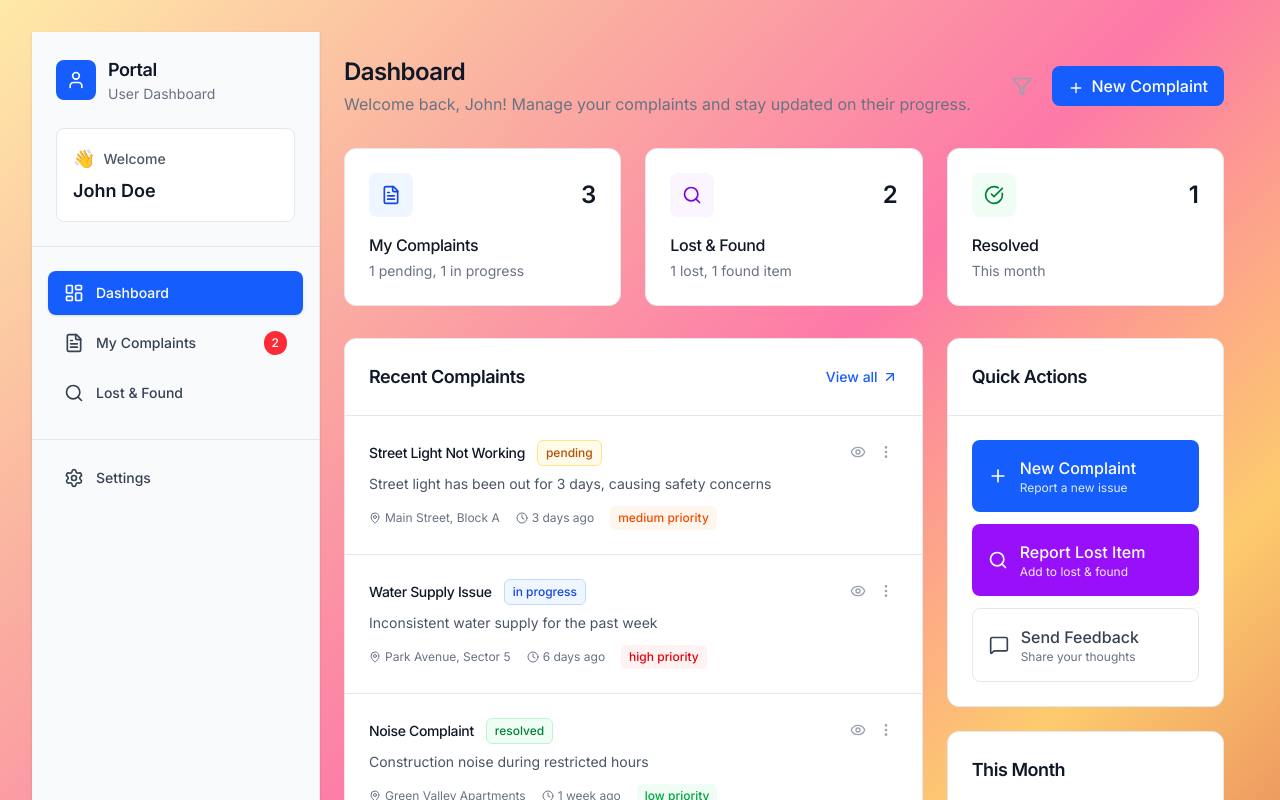
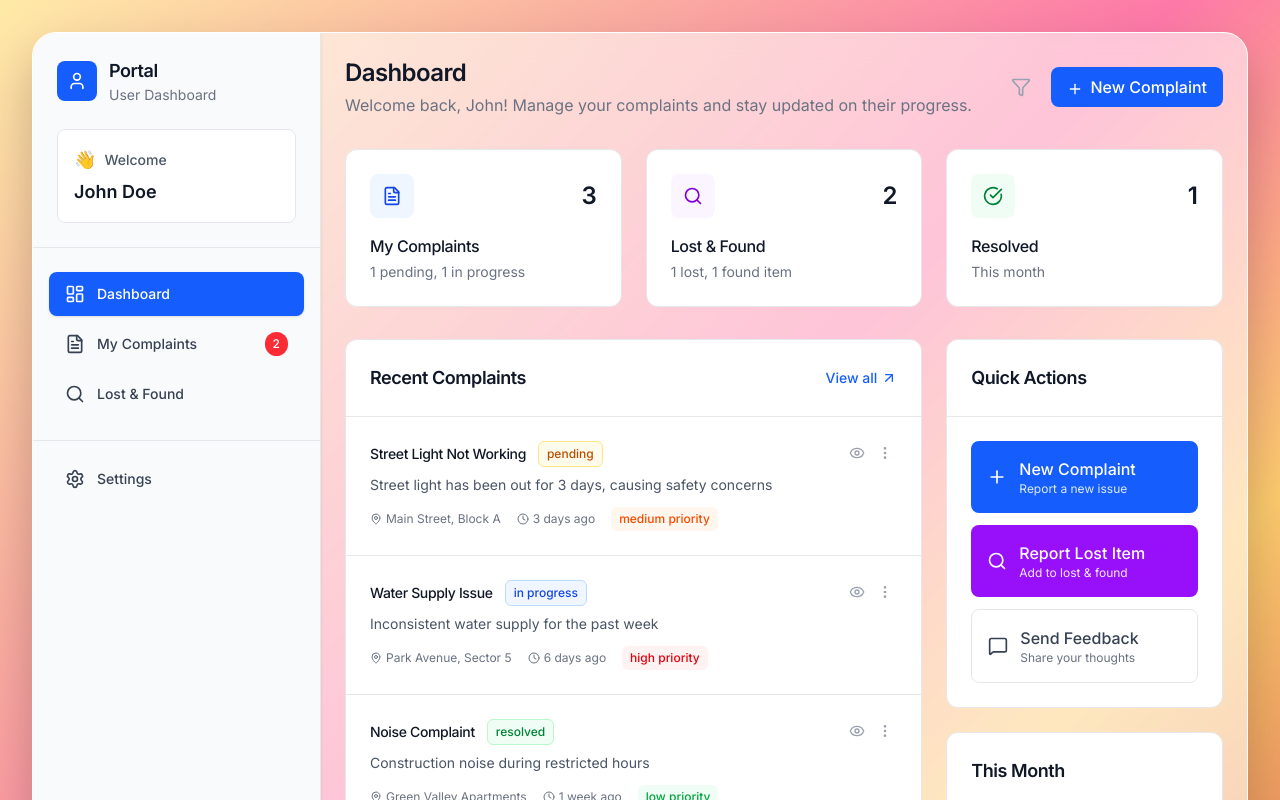
Before and after one commit to Aryanbalodi123/ResolvIt, a React (Vite) app: page / in a window 1280 px wide. Shown: the top 800 px of the page. Built offline with nearby package versions, Linux system fonts and the light colour scheme.

Commit message:
ui theme change

```diff
--- a/src/App.jsx
+++ b/src/App.jsx
@@ -26,13 +26,17 @@
 
   return (
     <div className="app-container">
-      <div className="flex min-h-screen">
-        <Sidebar activeTab={activeTab} setActiveTab={setActiveTab} />
-        <main className="main-content">
-          <div className="fade-in">
-            {renderContent()}
+      <div className="content-wrapper">
+        <div className="translucent-container">
+          <div className="flex min-h-full">
+            <Sidebar activeTab={activeTab} setActiveTab={setActiveTab} />
+            <main className="main-content">
+              <div className="fade-in">
+                {renderContent()}
+              </div>
+            </main>
           </div>
-        </main>
+        </div>
       </div>
     </div>
   );
```
